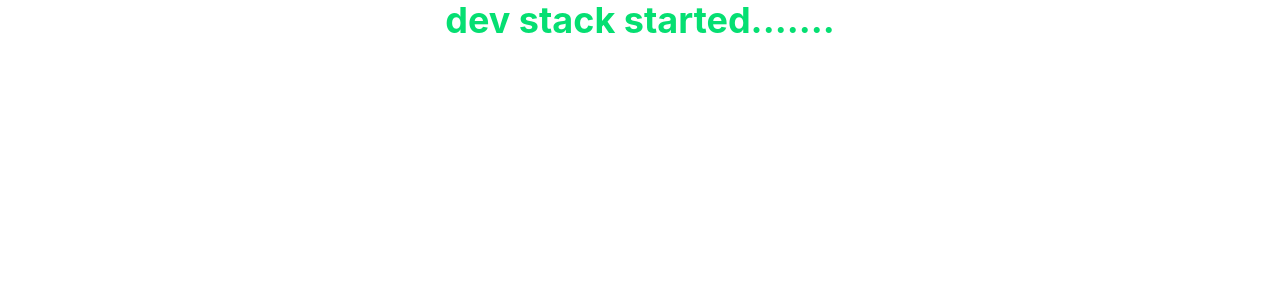
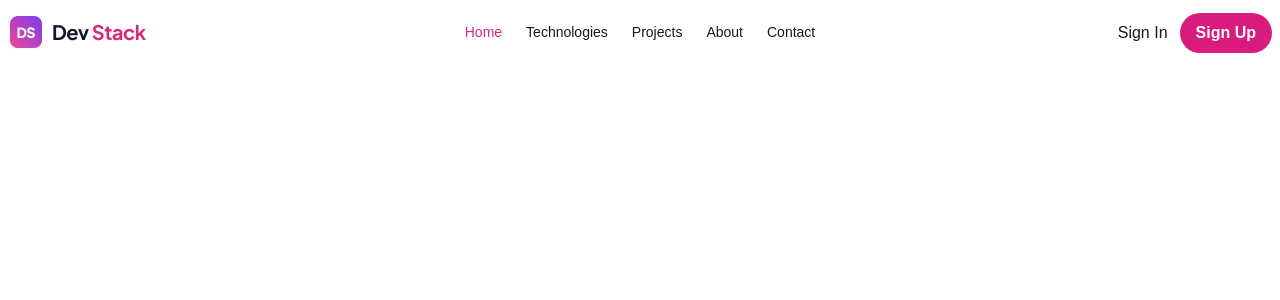
Before and after one commit to tonmoybiswas07/Dev_Stack_A_5, a React (Vite) app: page / in a window 1280 px wide. Shown: the top 300 px of the page. Built offline with nearby package versions, Linux system fonts and the light colour scheme.

Commit message:
added navbar section

```diff
--- a/src/App.tsx
+++ b/src/App.tsx
@@ -1,9 +1,11 @@
+import Navbar from "./Components/Navbar/Navbar";
+
 function App() {
   return (
     <>
-      <h1 className="text-4xl font-bold text-center text-green-400">
-        dev stack started.......
-      </h1>
+
+      <Navbar/>
+
     </>
   );
 }
--- /dev/null
+++ b/src/Components/Navbar/Navbar.tsx
@@ -0,0 +1,48 @@
+import React from 'react';
+import logoImg from "../../assets/logo-text.png"
+
+const Navbar = () => {
+    return (
+        <div className='container mx-auto'>
+            <div className="navbar bg-base-100">
+  <div className="navbar-start">
+    <div className="dropdown">
+      <div tabIndex={0} role="button" className="btn btn-ghost lg:hidden">
+        <svg aria-label="Menu" xmlns="http://www.w3.org/2000/svg" className="h-5 w-5" fill="none" viewBox="0 0 24 24" stroke="currentColor"> <path strokeLinecap="round" strokeLinejoin="round" strokeWidth="2" d="M4 6h16M4 12h8m-8 6h16" /> </svg>
+      </div>
+      <ul
+        tabIndex={-1}
+        className="menu menu-sm dropdown-content bg-base-100 rounded-box z-1 mt-3 w-52 p-2 shadow">
+        <li><a>Item 1</a></li>
+        <li>
+          <a>Parent</a>
+          <ul className="p-2">
+            <li><a>Submenu 1</a></li>
+            <li><a>Submenu 2</a></li>
+          </ul>
+        </li>
+        <li><a>Item 3</a></li>
+      </ul>
+    </div>
+    <img src={logoImg} alt="logo image" />
+  </div>
+  <div className="navbar-center hidden lg:flex">
+    <ul className="menu menu-horizontal px-1">
+      <li><a className='text-[#db2777]'>Home</a></li>
+      <li><a>Technologies</a></li>
+      <li><a>Projects</a></li>
+      <li><a>About</a></li>
+      <li><a>Contact</a></li>
+
+    </ul>
+  </div>
+  <div className="navbar-end gap-3">
+    <button>Sign In</button>
+    <button className='bg-[#d91b7e] font-bold text-white px-4 py-2 rounded-3xl'>Sign Up</button>
+  </div>
+</div>
+        </div>
+    );
+};
+
+export default Navbar;
--- a/src/index.css
+++ b/src/index.css
@@ -1,2 +1,8 @@
 @import "tailwindcss";
 @plugin "daisyui";
+@import url('https://fonts.googleapis.com/css2?family=Plus+Jakarta+Sans:ital,wght@0,200..800;1,200..800&display=swap');
+
+
+body{
+    font-family: "Plus Jakarta Sans", sans-serif;
+}
```
